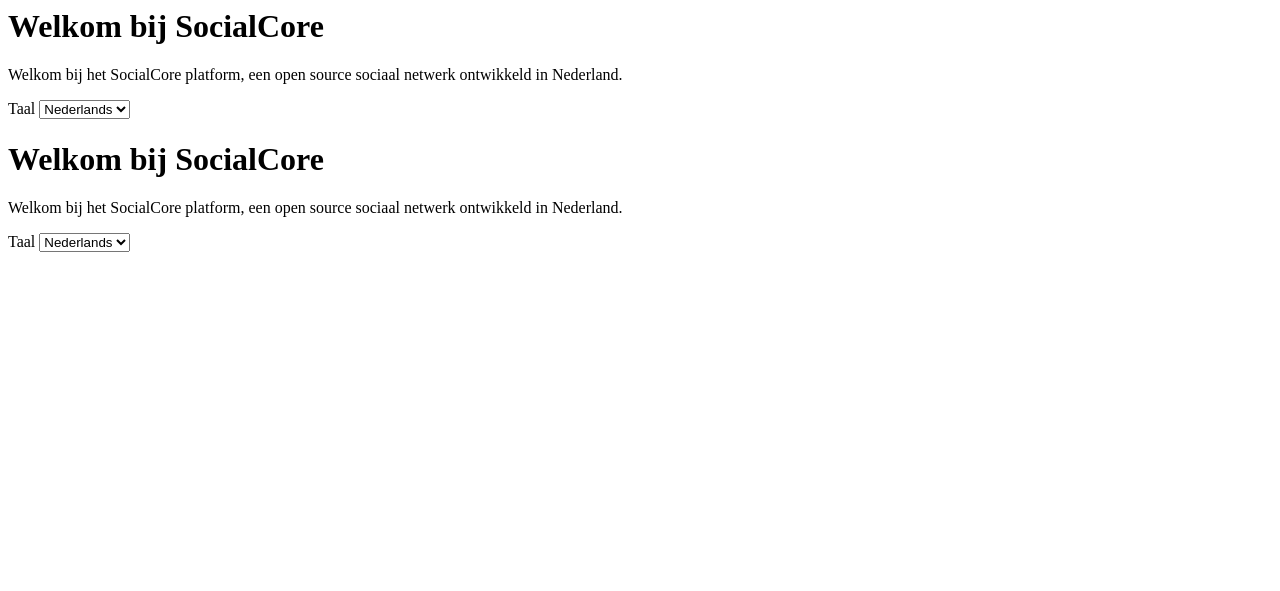
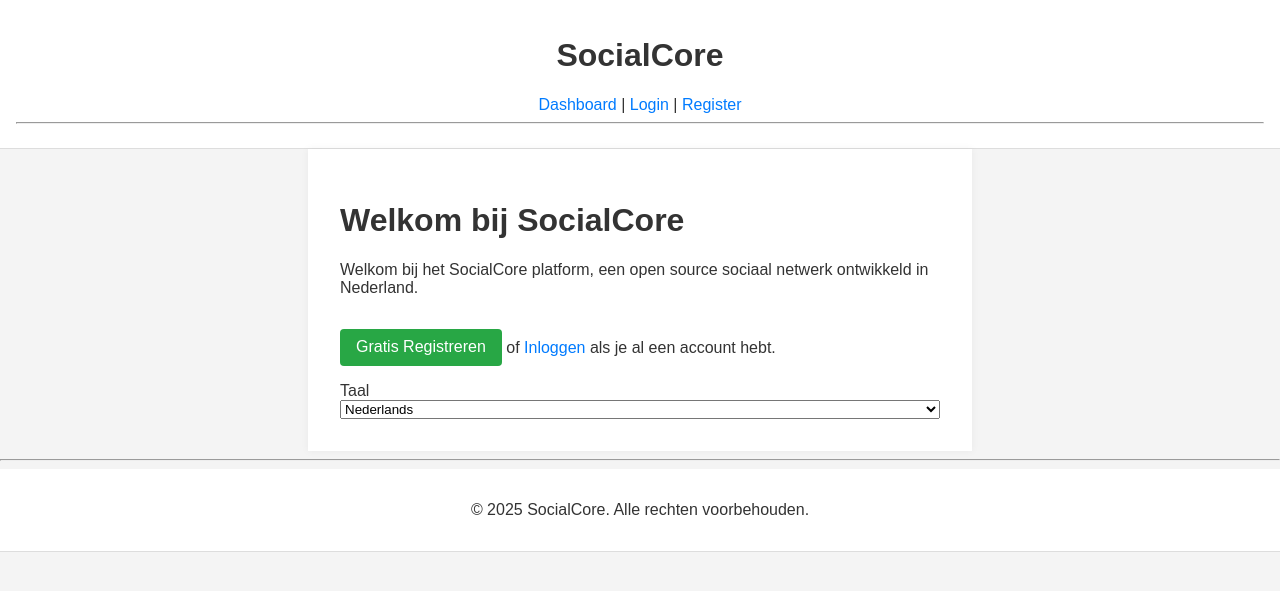
Before and after one commit to roedeltje/socialcore, a PHP site: page /home in a window 1280 px wide. Shown: the top 591 px of the page. Run offline with PHP 8.4, Linux system fonts and the light colour scheme.

Commit message:
Homepage opgefrist + nette viewstructuur
- Nieuwe view toegevoegd: /core/views/home.php
- Welkomsttekst, knoppen en taalschakelaar geïntegreerd in de view
- layout/header.php en footer.php worden nu ook op home geladen
- CSS-knopstijl toegevoegd voor call-to-actions
- routes/web.php vereenvoudigd: home route laadt nu alleen de view

```diff
--- /dev/null
+++ b/core/views/home.php
@@ -0,0 +1,13 @@
+<?php require_once __DIR__ . '/layout/header.php'; ?>
+
+<h1><?= __('app.welcome') ?></h1>
+<p><?= __('app.welcome_message', ['name' => 'SocialCore']) ?></p>
+
+<p>
+    <a href="/register" class="button">Gratis Registreren</a> of
+    <a href="/login">Inloggen</a> als je al een account hebt.
+</p>
+
+<?php include __DIR__ . '/../../app/Views/components/language_switcher.php'; ?>
+
+<?php require_once __DIR__ . '/layout/footer.php'; ?>
--- a/public/css/style.css
+++ b/public/css/style.css
@@ -60,3 +60,17 @@ a:hover {
 p {
     margin: 1em 0;
 }
+
+.button {
+    display: inline-block;
+    background-color: #28a745;
+    color: white;
+    padding: 0.6em 1em;
+    border-radius: 4px;
+    text-decoration: none;
+    margin-top: 1em;
+}
+
+.button:hover {
+    background-color: #218838;
+}
--- a/routes/web.php
+++ b/routes/web.php
@@ -7,12 +7,8 @@
 
 return [
     'home' => function() {
-        echo "<h1>" . __('app.welcome') . "</h1>";
-        echo "<p>" . __('app.welcome_message', ['name' => 'SocialCore']) . "</p>";
-
-        // Toon de taalschakelaar
-        include __DIR__ . '/../app/Views/components/language_switcher.php';
-    },
+         require_once __DIR__ . '/../core/views/home.php';
+},
 
     'over' => function() {
         echo "<h1>" . __('app.about') . "</h1>";
```
